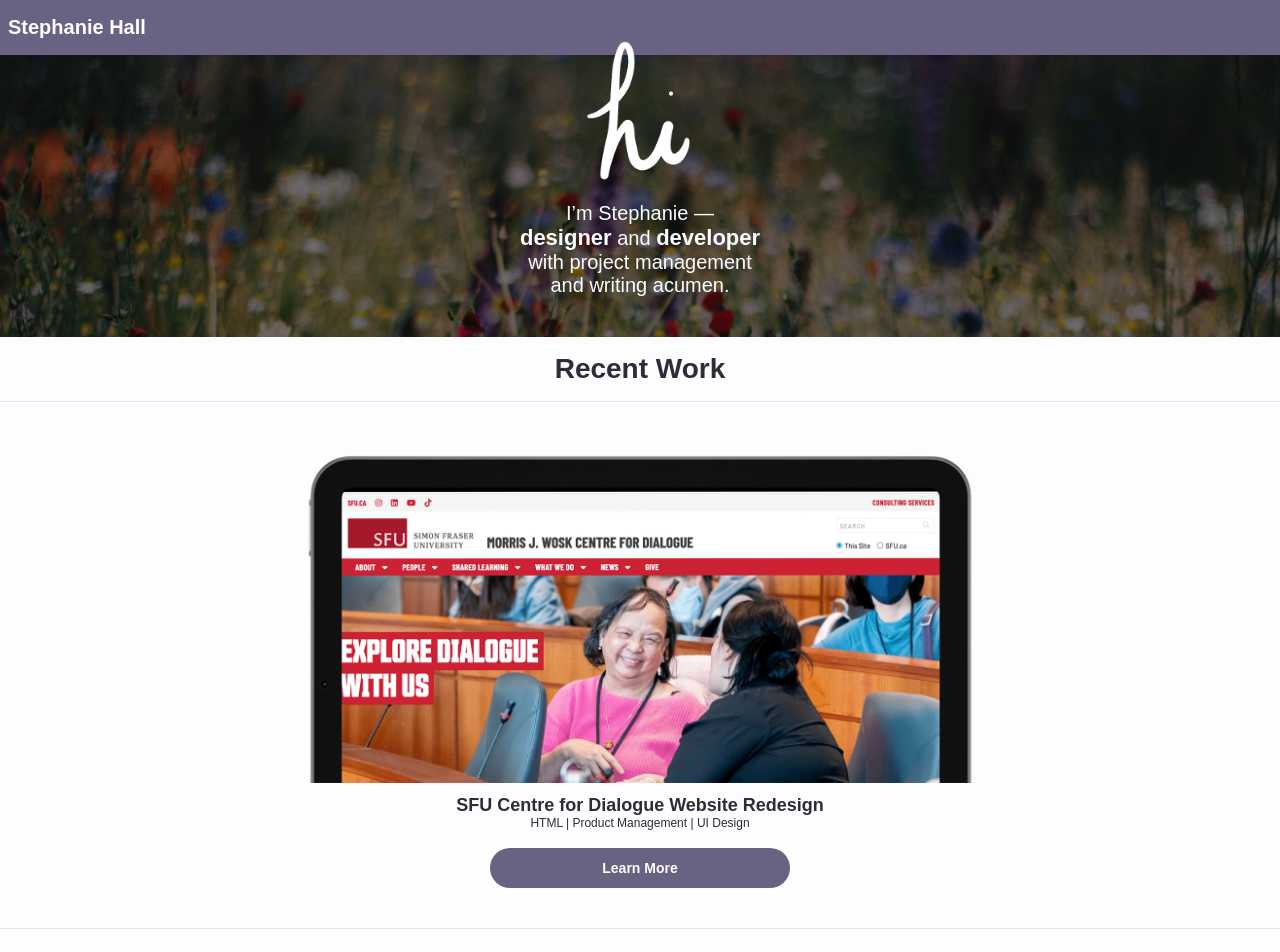
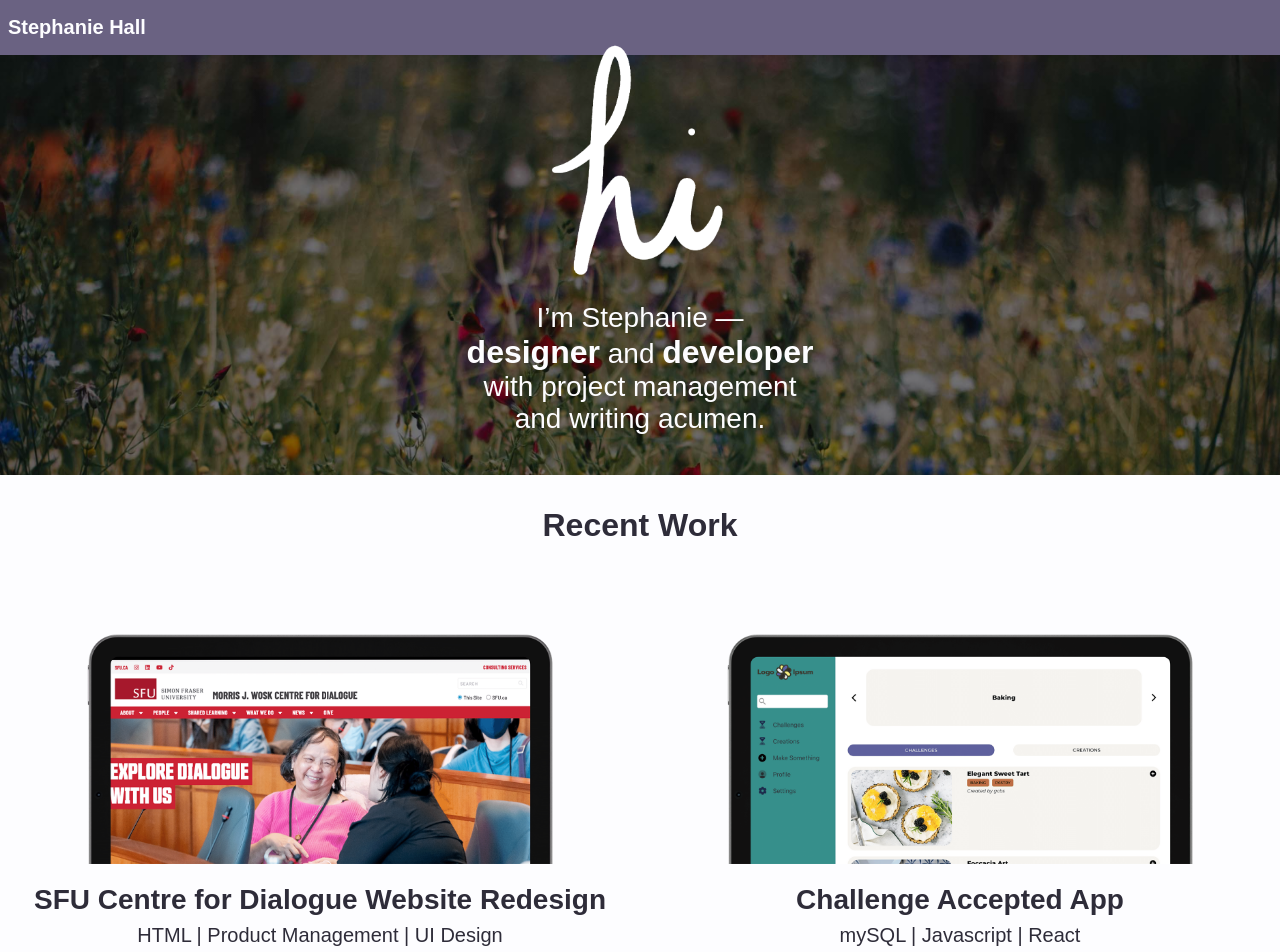
Before and after one commit to stephlyanie/portfolio, a React (Create React App) app: page / in a window 1280 px wide. Shown: the top 952 px of the page. Built offline with nearby package versions, Linux system fonts and the light colour scheme; the HTML template or start-up script is replaced by a standard one.

Commit message:
Created desktop styles

```diff
--- a/src/pages/Home/HomePage.jsx
+++ b/src/pages/Home/HomePage.jsx
@@ -78,7 +78,7 @@
             </section>
             <section className="work">
                 <h2 className="work__title">Recent Work</h2>
-                <div>
+                <div className="work__projects-container">
                 {projectList.map((project) => (
                     <div key={project.id} className="work__project">
                         <img src={project.imgURL} className="work__project-img" />
--- a/src/pages/Home/HomePage.scss
+++ b/src/pages/Home/HomePage.scss
@@ -16,6 +16,10 @@
         width: 150px;
         height: auto;
         z-index: 1;
+
+        @include desktop {
+            width: 250px;
+        }
     }
 
     &__intro {
@@ -26,6 +30,14 @@
         &--bold {
             font-size: 1.375rem;
             font-weight: bold;
+
+            @include desktop {
+                font-size: 2rem;
+            }
+        }
+
+        @include desktop {
+            font-size: 1.75rem;
         }
     }
 }
@@ -36,6 +48,20 @@
         font-size: 1.75rem;
         margin: 1rem 0;
         text-align: center;
+
+        @include desktop {
+            font-size: 2rem;
+            margin: 2rem 0;
+        }
+    }
+
+    &__projects-container {
+        @include desktop {
+            @include flex;
+            flex-wrap: wrap;
+            max-width: 1500px;
+            margin: 0 auto;
+        }
     }
 
     &__project {
@@ -43,21 +69,44 @@
         padding: 1rem 2rem 1.5rem;
         margin: 1rem auto;
         text-align: center;
+
+        @include desktop {
+            border-top: none;
+            padding: 1rem 0 1.5rem;
+            width: 50%;
+        }
     }
 
     &__project-img {
         margin: 0 auto;
         width: 75%;
         height: auto;
+
+        &:hover {
+            opacity: 0.75;
+        }
+
+        @include desktop {
+            width: 100%;
+        }
     }
 
     &__project-title {
         font-size: 1.125rem;
         padding: .5rem 0 0;
+
+        @include desktop {
+            font-size: 1.75rem;
+            padding: 1rem 0 .5rem;
+        }
     }
 
     &__project-skills {
         font-size: .75rem;
+
+        @include desktop {
+            font-size: 1.25rem;
+        }
     }
 
     &__project-btn {
@@ -77,5 +126,9 @@
             background-color: $bg-btn-hover;
             color: $text-secondary-dark;
         }
+
+        @include desktop {
+            font-size: 1.5rem;
+        }
     }
 }
```
